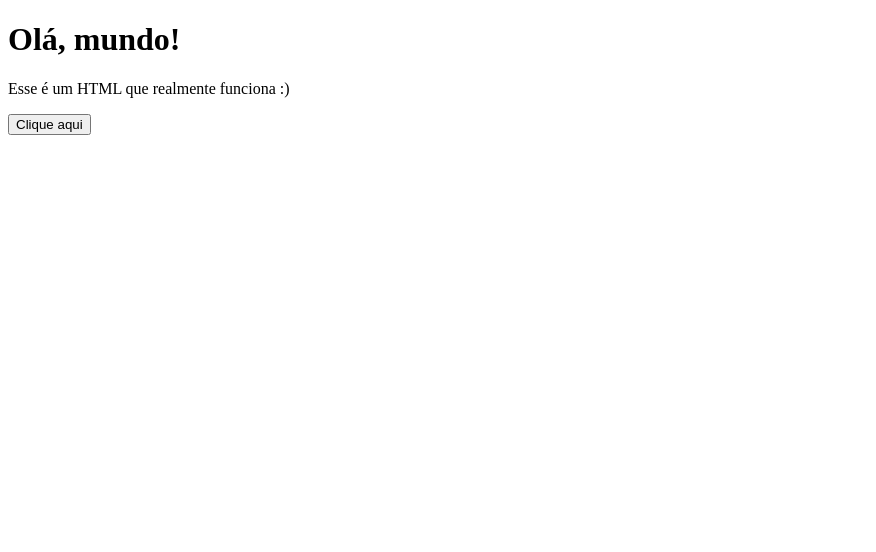
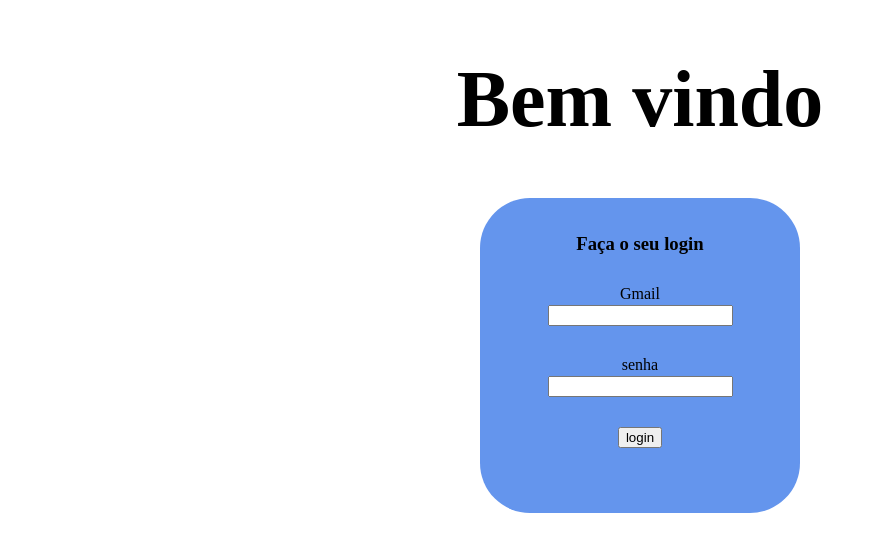
Before and after one commit to mawcom/Desafio_AVB, a website: page src/public/index.html in a window 1280 px wide. Shown: the whole page, without its empty margins (0-876 px from the left). Drawn offline with Linux system fonts and the light colour scheme.

Commit message:
inicio da interface

```diff
--- a/src/public/index.html
+++ b/src/public/index.html
@@ -1,15 +1,30 @@
 <!DOCTYPE html>
-<html lang="pt-BR">
+<html lang="pt-br">
 <head>
   <meta charset="UTF-8">
   <meta name="viewport" content="width=device-width, initial-scale=1.0">
-  <title>Teste HTML</title>
+  <title>pagina de login</title>
+  <link rel="stylesheet" href="style.css">
 </head>
 <body>
-  <h1>Olá, mundo!</h1>
-  <p>Esse é um HTML que realmente funciona :)</p>
-    <script src="index.js"></script>
+  <h1 id = "bem_vindo">Bem vindo</h1>
+  <div id = div_principal>
+    <h3 id = faça_login>Faça o seu login</h3>
 
-  <button onclick="maior()">Clique aqui</button>
+    <div class="gm">
+      <label id = "label_gm" for="imput_gm">Gmail</label>
+      <input type="text", id = "imput_gm">
+    </div>
+
+    <div class = "key">
+      <label id = "label_senha" for="imput_gm">senha</label>
+      <input type="password", id = "input_senha">
+    </div>
+
+  <button id="butao">login</button>
+</div>
+
+
+
 </body>
 </html>
--- a/src/public/index.js
+++ /dev/null
@@ -1,36 +0,0 @@
-// let nome = "batata"
-// console.log(nome);
-
-// let numero = 13
-// console.log("numero do mal " + numero);
-
-// let telefone;
-// console.log(telefone)
-
-// if (telefone == undefined) {
-//     console.log("indefinido")
-// } else {
-//     console.log("error")
-// }
-
-// let NumeroStr = "1234"
-// let NumeroStrNumero = Number(NumeroStr)
-
-// console.log(typeof NumeroStr)
-// console.log(typeof NumeroStrNumero)
-
-function maior(){
-    let list = [14,55,32,66,2,12,5];
-
-    for (let i = 0; i<list.length; i++ ){
-        console.log("oi")
-        if (list[i]<18){
-            console.log("menor que 18")
-        } else if (list[i]>=18) {
-            console.log("maior que 18")
-        } else {
-            console.log("porra")
-        }
-
-    }
-}
--- /dev/null
+++ b/src/public/style.css
@@ -0,0 +1,49 @@
+#bem_vindo {
+    text-align: center;
+    margin-top: 8-px;
+    font-size: 80px;
+}
+
+.gm {
+    margin-top: 30px;
+}
+
+#imput_gm, #label_gm{
+    display: block;
+    margin: 2px auto;
+    text-align: center;
+    margin-top: 1px;
+}
+
+
+.key {
+    margin-top: 30px;
+}
+
+#input_senha, #label_senha{
+    display: block;
+    margin: 2px auto;
+    text-align: center;
+     margin-bottom: 1px;
+}
+
+#faça_login {
+    text-align: center;
+     margin-top: 0px;
+
+}
+
+#div_principal{
+    background-color: cornflowerblue;
+    width: 250px;
+    margin: 0 auto;
+    padding: 35px;
+    border-radius: 50px;
+}
+
+#butao {
+    display: block;
+    margin: 30px auto;
+
+
+}
```
Also changed, not shown: cache.txt (added, +52 -0 lines), package.json (added, +21 -0 lines), src/public/script.js (added).
